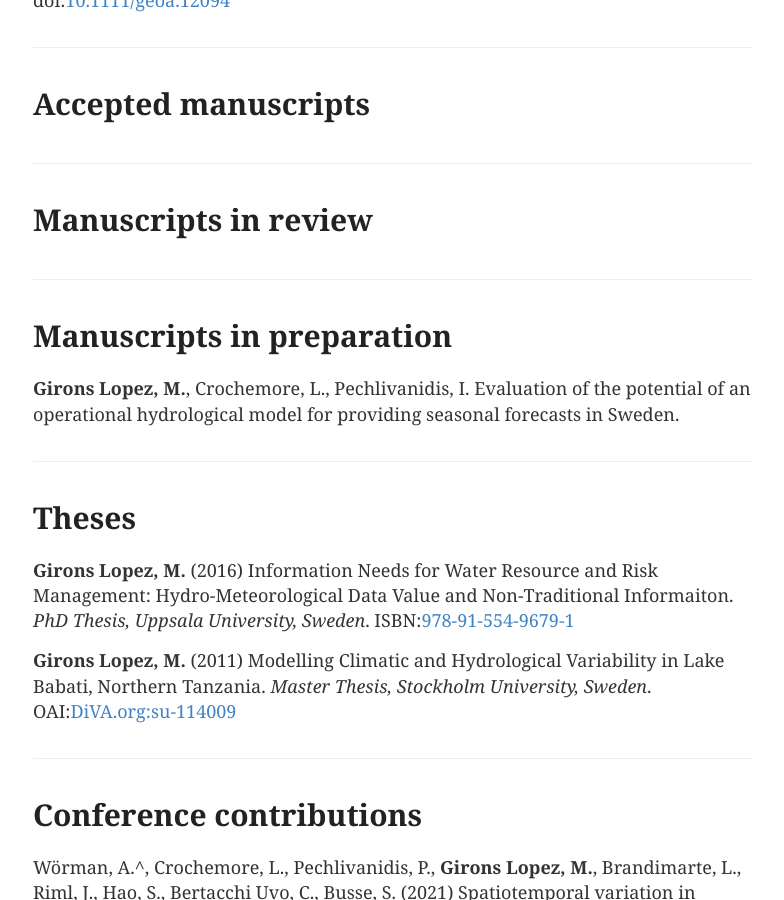
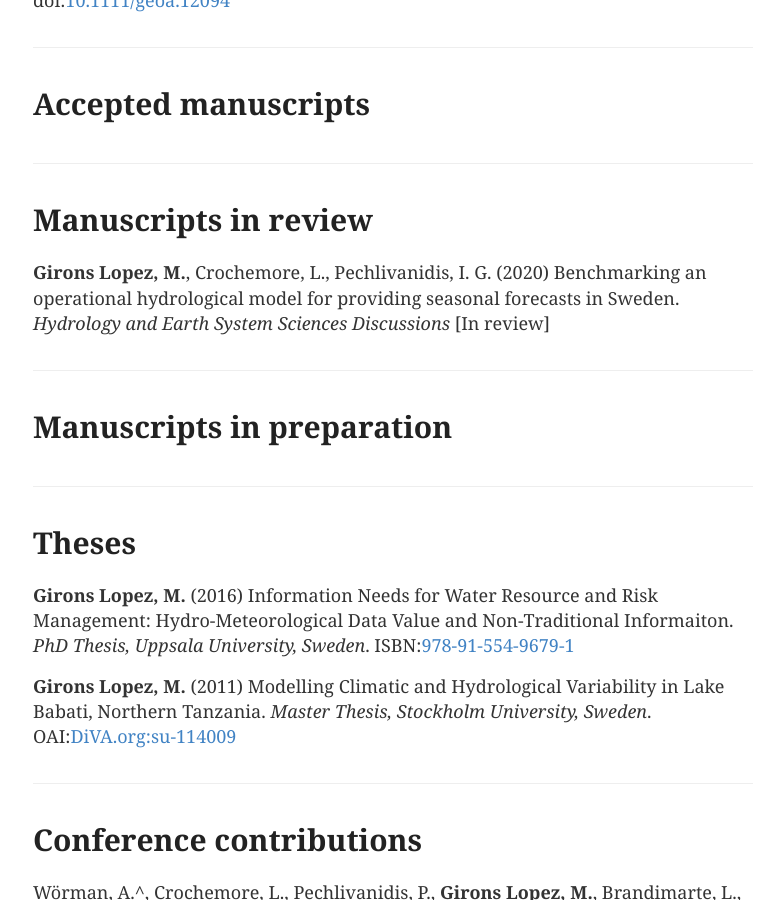
Before and after one commit to GironsLopez/GironsLopez.github.io, a Jekyll site: the page built from publications/index.md, in a window 1280 px wide and 900 px high, scrolled down 1226 px. Shown: the whole window, without its empty margins (247-1031 px from the left). Built offline with Jekyll 4.4.1, drawn with Linux system fonts in a browser that asks for light colours.

Commit message:
Update index.md

```diff
--- a/publications/index.md
+++ b/publications/index.md
@@ -30,11 +30,13 @@ Mbanguka, R. P., Lyon, S. W., Holmgren, K., **Girons Lopez, M.**, Jarsjö, J. (2
 
 # Manuscripts in review
 
+**Girons Lopez, M.**, Crochemore, L., Pechlivanidis, I. G. (2020) Benchmarking an operational hydrological model for providing seasonal forecasts in Sweden. *Hydrology and Earth System Sciences Discussions* [In review]
+
 <div class="line-separator"></div>
 
 # Manuscripts in preparation
 
-**Girons Lopez, M.**, Crochemore, L., Pechlivanidis, I. Evaluation of the potential of an operational hydrological model for providing seasonal forecasts in Sweden.
+
 
 <div class="line-separator"></div>
 
```
